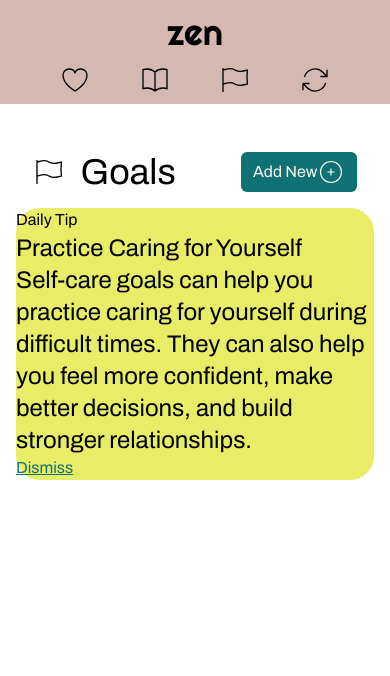
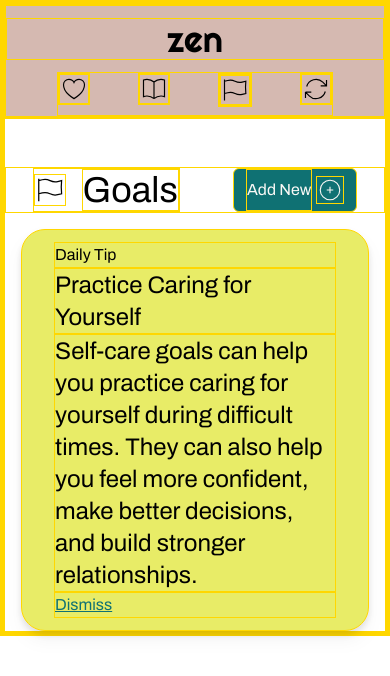
Before and after one commit to rominadouk/zen-redesign, a React (Create React App) app: page /goals in a window 390 px wide. Shown: the top 676 px of the page. Built offline with nearby package versions, Linux system fonts and the light colour scheme.

Commit message:
completed mobile styling for daily tip on goals page, need to adjust modal pop up

```diff
--- a/src/index.css
+++ b/src/index.css
@@ -3,6 +3,6 @@
 @tailwind components;
 @tailwind utilities;
 
-/* * {
+* {
     border: 1px solid gold;
-} */
+}
--- a/src/modules/goals-page/goals.tsx
+++ b/src/modules/goals-page/goals.tsx
@@ -1,17 +1,29 @@
 import * as React from 'react';
+import { useState } from 'react';
 import {ReactComponent as GoalIcon} from '../../assets/flag-icon.svg'
 import {ReactComponent as AddIcon} from '../../assets/add-icon.svg'
+import NewGoal from './new-goal'
 
 const Goals = () => {
     let tip: string
     let tipFocus: string
     let tipContent: string
+    const [visible, setVisible] = useState(false);
 
     const randomTip = (tips:string[]): String => {
         return tips[Math.floor(Math.random() * tips.length - 1)];
     };
 
     console.log(randomTip(['hey','you','cool']))
+
+
+
+    //When Add New Button is clicked, render the goal component.
+    const addButton = document.getElementById('add-goal-button');
+    addButton?.addEventListener("click", () => {
+       return setVisible(true);
+    });
+
 
     return (
         <div className='font-archivo'>
@@ -20,18 +32,19 @@ const Goals = () => {
                     <GoalIcon className='w-8 h-8 self-center'/>
                     <h1 className='text-4xl ml-4 font-bold'>Goals</h1>
                 </div>
-                <div className='flex bg-sea-green-blue rounded-md px-3'>
+                <button id='add-goal-button' className='flex bg-sea-green-blue rounded-md px-3'>
                     <p className='text-off-white self-center py-2 '>Add New</p>
-                    <AddIcon className='text-off-white h-7 w-7 self-center'/>
-                </div>
+                    <AddIcon className='text-off-white h-7 w-7 self-center ml-1'/>
+                </button>
             </section>
-            <div className='bg-lime rounded-3xl mx-4 font-'>
+            <div className='bg-lime rounded-3xl mx-4 px-8 py-3 drop-shadow-lg'>
                 <p className='text-based'>Daily Tip</p>
                 <p className='text-2xl font-bold'>Practice Caring for Yourself</p>
                 <p className='text-2xl'>Self-care goals can help you practice caring for yourself during difficult times. They can also help you feel more confident, make better decisions, and build stronger relationships.</p>
                 <p className='text-sea-green-blue underline'>Dismiss</p>
             </div>
-
+            {/* {visible ? <NewGoal /> : ''} */}
+            {/* <NewGoal /> */}
         </div>
      );
 }
--- /dev/null
+++ b/src/modules/goals-page/new-goal.tsx
@@ -0,0 +1,16 @@
+const createGoal = () => {
+
+    return (
+        <div className="w-screen h-screen z-10">
+            <div id="bg-opacity-black" className="bg-black h-screen w-screen">
+            <h1 className="object-top">New Goal</h1>
+                <form>
+                    <input type="text" name="goal-title" placeholder="e.g. Finish my designs" />
+                </form>
+            </div>
+
+        </div>
+     );
+}
+
+export default createGoal;
--- a/tailwind.config.js
+++ b/tailwind.config.js
@@ -6,12 +6,13 @@ module.exports = {
       'light-brown' : '#D5B9B1',
       'off-white' : '#FAF9F6',
       'sea-green-blue': '#0F7173',
-      'lime':'#E8EC67'
+      'lime':'#E8EC67',
+      'black': '#000000'
     },
     extend: {
       fontFamily:{
         'brand': ['Righteous'],
-        'archivo': ['Archivo']
+        'archivo': ['Archivo'],
       },
     },
   },
```
